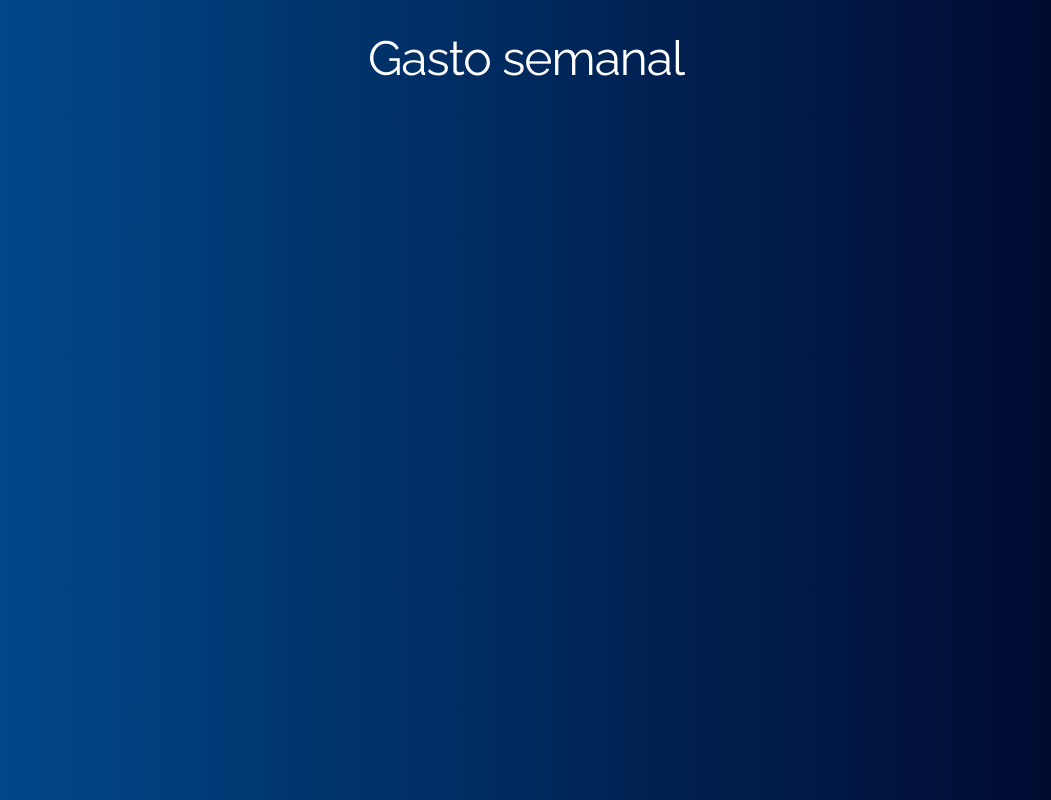
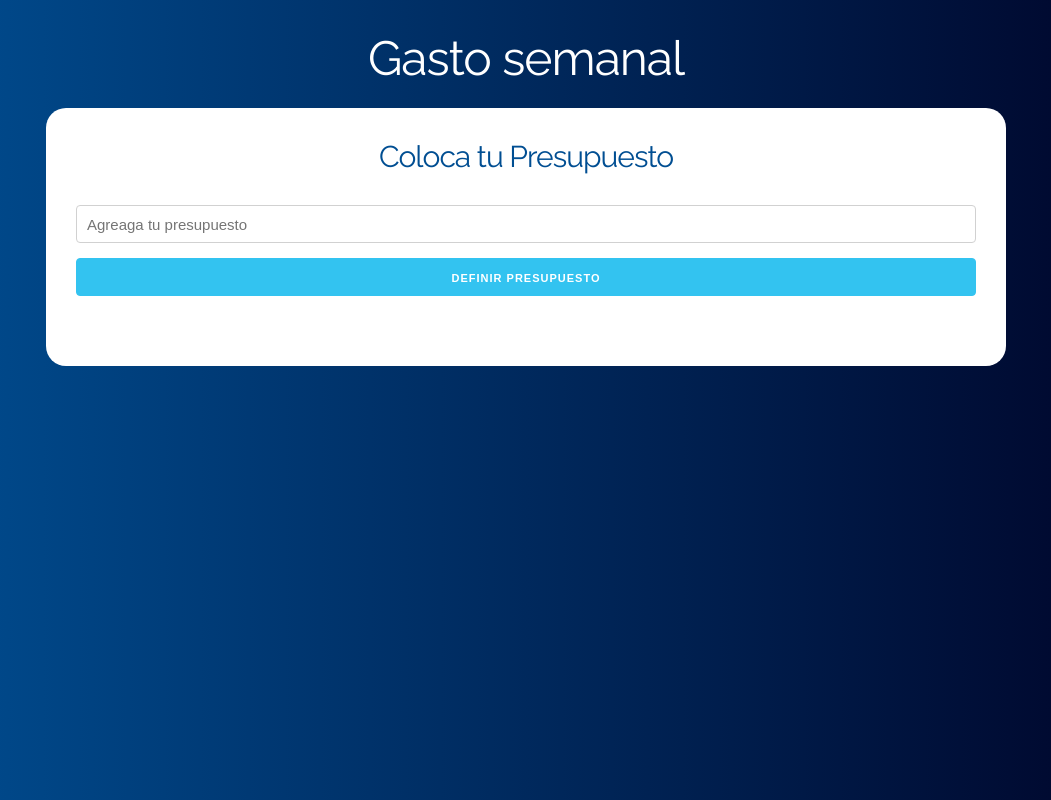
Before and after one commit to Eder87rh/react-budget, a React (Create React App) app: page / in a window 1280 px wide. Shown: the whole page, without its empty margins (114-1165 px from the left). Built offline with nearby package versions, Linux system fonts and the light colour scheme.

Commit message:
budget validation

```diff
--- a/src/App.js
+++ b/src/App.js
@@ -1,10 +1,14 @@
 import React from 'react';
+import Pregunta from './components/Pregunta';
 
 function App() {
   return (
     <div className="App container">
       <header>
         <h1>Gasto semanal</h1>
+        <div className="contenido-principal contenido">
+          <Pregunta/>
+        </div>
       </header>
     </div>
   );
--- /dev/null
+++ b/src/components/Pregunta.js
@@ -0,0 +1,38 @@
+import React, {Fragment, useState} from 'react';
+
+const Pregunta = () => {
+
+  // Definir el state
+  const [cantidad, guardarCantidad] = useState(0);
+  const [error, guardarError] = useState(false);
+
+  // validar el presupuesto
+  const agregarPresupuesto = e => {
+    e.preventDefault();
+
+    // validar
+    if(cantidad <= 0 || isNaN(cantidad)) {
+      guardarError(true);
+      return;
+    }
+
+    // Si se pasa la validación
+
+  }
+
+  return (
+    <Fragment>
+      <h2>Coloca tu Presupuesto</h2>
+      <form onSubmit={agregarPresupuesto}>
+        <input type="number"
+          className="u-full-width"
+          placeholder="Agreaga tu presupuesto"
+          onChange={e => guardarCantidad(parseInt(e.target.value, 10))}
+        />
+        <input type="submit" className="button-primary u-full-width" value ="Definir Presupuesto"/>
+      </form>
+    </Fragment>
+  );
+}
+
+export default Pregunta;
```
